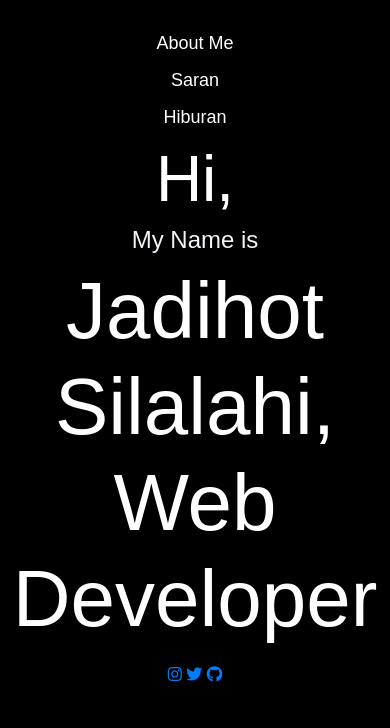
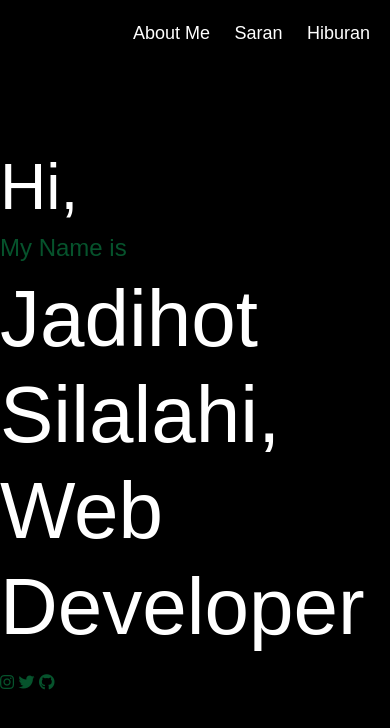
Before and after one commit to jadihotsilalahi/portoku.com, a plain HTML site: page index.html in a window 390 px wide. Drawn offline with nearby package versions, Linux system fonts and the light colour scheme.

Commit message:
Update index.html

```diff
--- a/index.html
+++ b/index.html
@@ -12,8 +12,12 @@
         body {
             background-color: #000;
             color: #fff;
+            display: flex;
+            justify-content: center;
+            align-items: center;
+            height: 100vh;
             font-family: Arial, sans-serif;
-            padding: 20px; /* Add padding for better spacing */
+            position: relative;
         }
         h1 {
             font-size: 5rem;
@@ -54,25 +58,6 @@
         nav ul li a.hiburan{
             color:white;
         }
-
-        /* New styles for small screens */
-        @media (max-width: 768px) {
-            body {
-                padding: 10px; /* Adjust padding for smaller screens */
-            }
-            nav {
-                position: static;
-                margin-top: 20px; /* Adjust spacing */
-                text-align: center;
-            }
-            nav ul li {
-                display: block;
-                margin: 10px 0;
-            }
-            .left {
-                text-align: center;
-            }
-        }
     </style>
 </head>
 <body>
@@ -83,6 +68,24 @@
             <li><a href="hiburan.html" class="hiburan">Hiburan</a></li>
         </ul>
     </nav>
+    <style>
+        h4{
+            color: rgb(6, 83, 44);
+        }
+        div a.instagram{
+            color: rgb(6, 83, 44);
+
+        }
+        div a.twitter{
+            color: rgb(6, 83, 44);
+
+        }
+        div a.github{
+            color: rgb(6, 83, 44);
+
+        }
+
+    </style>
 
     <section class="left">
         <h2>Hi,</h2>
@@ -93,15 +96,12 @@
         <!-- Social Media Icons -->
         <div class="social-icons mt-3">
             <a href="https://www.instagram.com/jadihot_" class="instagram"><i class="fab fa-instagram"></i></a>
-            <a href="http://www.twitter.com/jadihot5" class="twitter"><i class="fab fa-twitter"></i></a>
+            <a href="http://www.twitter.com/jadihot5" class="twitter"><i class="fab fa-twitter"></i class='fab fa-twitter'></a>
             <a href="http://github.com/jadihotsilalahi" class="github"><i class="fab fa-github"></i></a>
         </div>
     </section>
 
-    <!-- Bootstrap JavaScript -->
-    <script src="https://code.jquery.com/jquery-3.5.1.slim.min.js"></script>
-    <script src="https://cdn.jsdelivr.net/npm/@popperjs/core@2.5.4/dist/umd/popper.min.js"></script>
-    <script src="https://stackpath.bootstrapcdn.com/bootstrap/4.5.2/js/bootstrap.min.js"></script>
+
 
 </body>
 </html>
```
